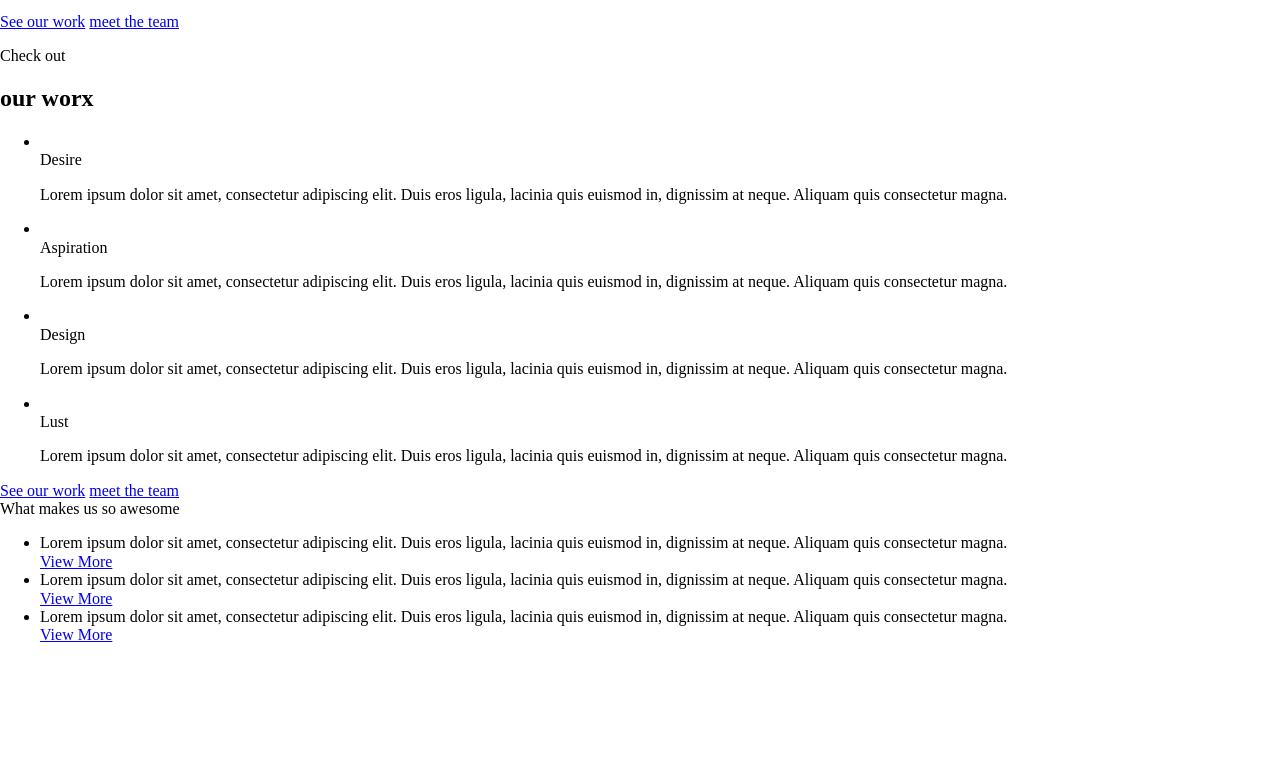
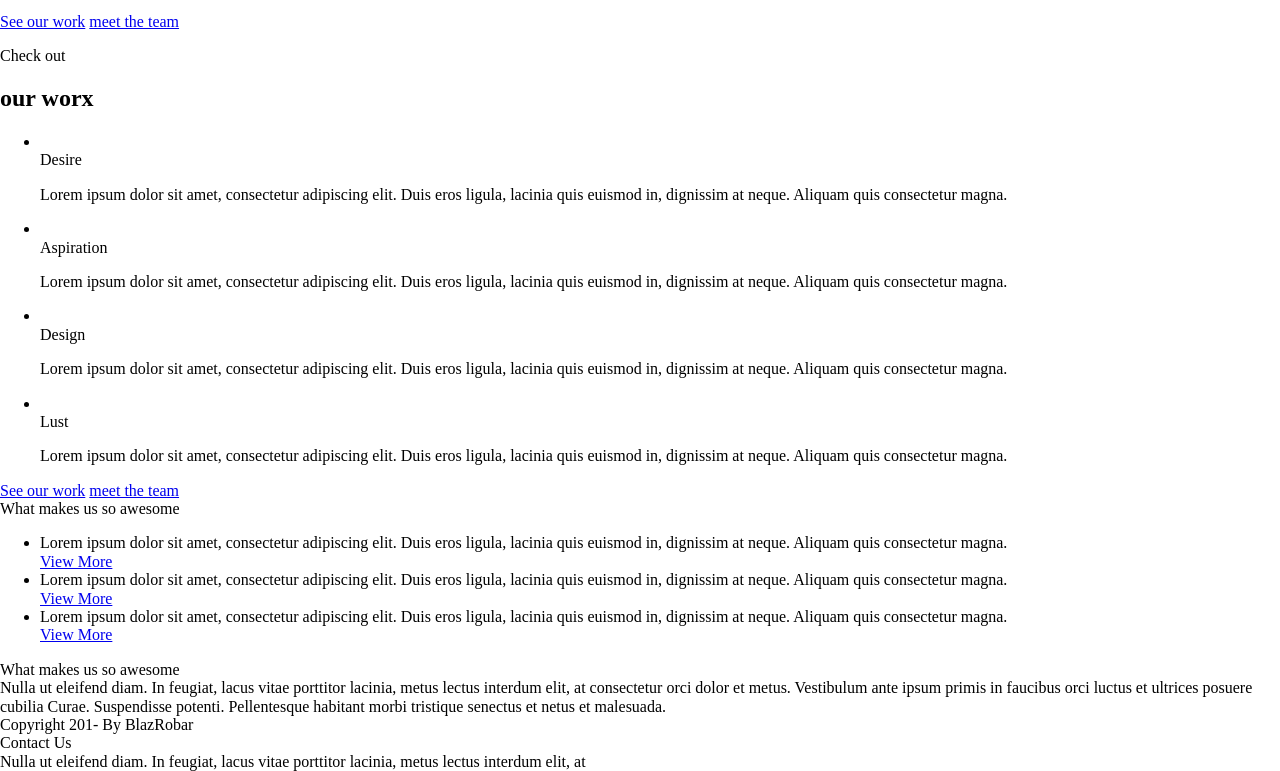
Before and after one commit to MaxAlieksieiev/Banks, a plain HTML site: page index.html in a window 1280 px wide. Shown: the part 262-1033 px from the top of the page. Before the commit the page ends 923 px from the top, so only its background shows below. Drawn offline with Linux system fonts and the light colour scheme.

Commit message:
section footer: done html markup

```diff
--- a/index.html
+++ b/index.html
@@ -79,7 +79,7 @@
     <section class="advantages">
         <div class="container">
             <div class="advantages__inner">
-                <div class="advantages__title">What makes us so awesome</div>
+                <div class="title title--small">What makes us so awesome</div>
                 <ul class="advantages__list">
                     <li class="advantages__item">
                         <div class="advantages__text">Lorem ipsum dolor sit amet, consectetur adipiscing elit. Duis eros ligula, lacinia quis euismod in, dignissim at neque. Aliquam quis consectetur magna. </div>
@@ -98,5 +98,22 @@
         </div>
     </section>
     <!-- advantages -->
+    <!-- footer -->
+    <footer class="footer">
+        <div class="container">
+            <div class="footer__inner">
+                <div class="footer__left-side">
+                    <div class="title title--small">What makes us so awesome</div>
+                    <div class="footer__desc">Nulla ut eleifend diam. In feugiat, lacus vitae porttitor lacinia, metus lectus interdum elit, at consectetur orci dolor et metus. Vestibulum ante ipsum primis in faucibus orci luctus et ultrices posuere cubilia Curae. Suspendisse potenti. Pellentesque habitant morbi tristique senectus et netus et malesuada.</div>
+                    <span class="footer__copy">Copyright 201- By BlazRobar</span>
+                </div>
+                <div class="footer__right-side">
+                    <div class="title title--small">Contact Us</div>
+                    <div class="footer__text">Nulla ut eleifend diam. In feugiat, lacus vitae porttitor lacinia, metus lectus interdum elit, at </div>
+                </div>
+            </div>
+        </div>
+    </footer>
+    <!-- footer -->
 </body>
 </html>
```
